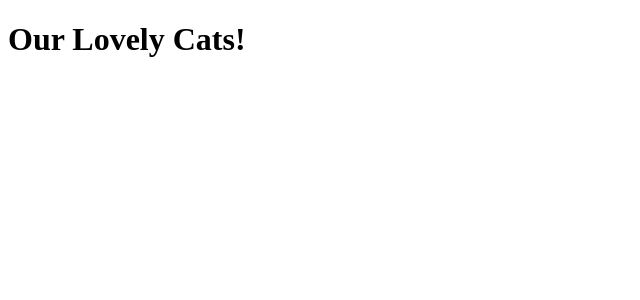
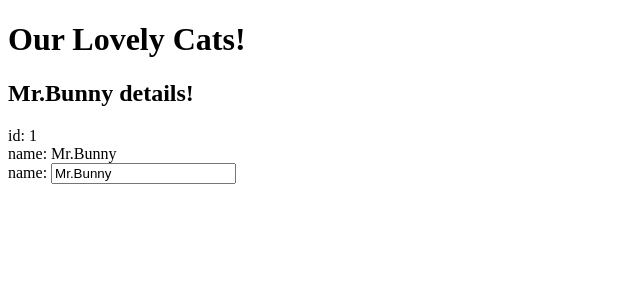
Before and after one commit to aktn/Simple-Angular-2-App, an Angular app: page / in a window 1280 px wide. Shown: the top 300 px of the page, without its empty margins (0-640 px from the left). Built offline with nearby package versions, Linux system fonts and the light colour scheme.

Commit message:
Cat Editor

```diff
--- a/src/app/app.component.ts
+++ b/src/app/app.component.ts
@@ -1,14 +1,30 @@
 import { Component } from '@angular/core';
 
+export class Cat{
+  id: number;
+  name: string;
+}
 
 @Component({
   selector: 'app-root',
   template:`
   <h1>{{title}}</h1>
+  <h2>{{cat.name}} details!</h2>
+  <div><label>id: </label>{{cat.id}}</div>
+  <div><label>name: </label>{{cat.name}}</div>
+  <div>
+    <label>name: </label>
+    <input [(ngModel)]="cat.name" placeholder="cat's name">
+  </div>
   `,
 
   styleUrls: ['./app.component.css']
 })
 export class AppComponent {
   title = 'Our Lovely Cats!';
+
+  cat:Cat = {
+    id: 1,
+    name: 'Mr.Bunny'
+  };
 }
```
